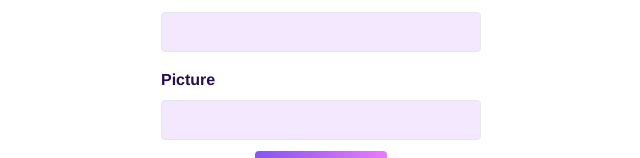
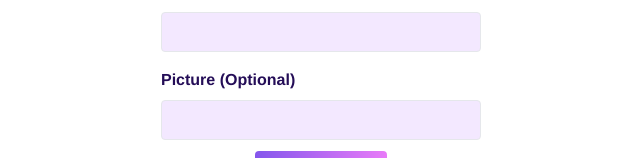
Before and after one commit to MohamedBechirMejri/envited-test-project, a Next.js app: page /create in a window 1280 px wide. Shown: the part 540-698 px from the top of the page, without its empty margins (319-959 px from the left). Built offline with nearby package versions, Linux system fonts and the light colour scheme.

Commit message:
make picture optional

```diff
--- a/pages/create.tsx
+++ b/pages/create.tsx
@@ -87,7 +87,7 @@ const Create = ({ event, setEvent }: { event: any; setEvent: any }) => {
       </div>
       <div className="flex flex-col gap-2 w-80">
         <label htmlFor="photo" className="font-semibold">
-          Picture
+          Picture (Optional)
         </label>
 
         <input
```
